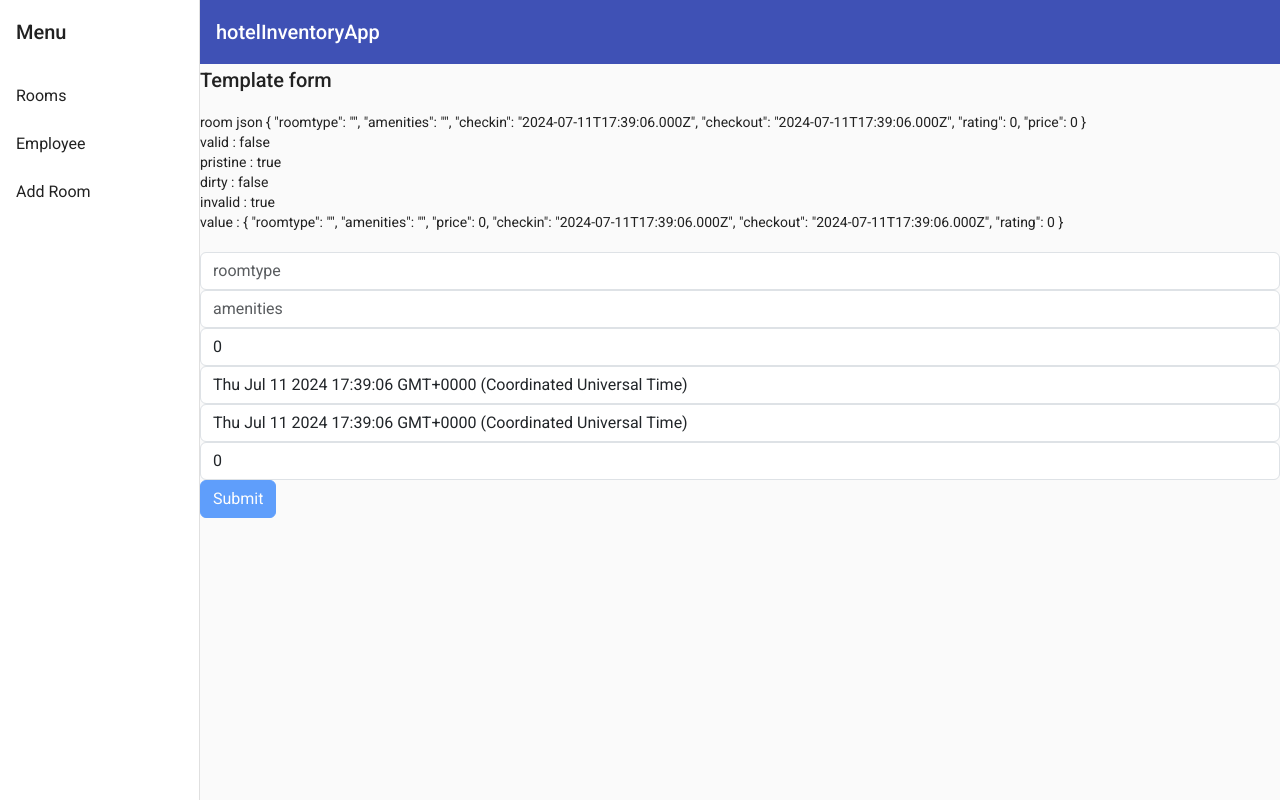
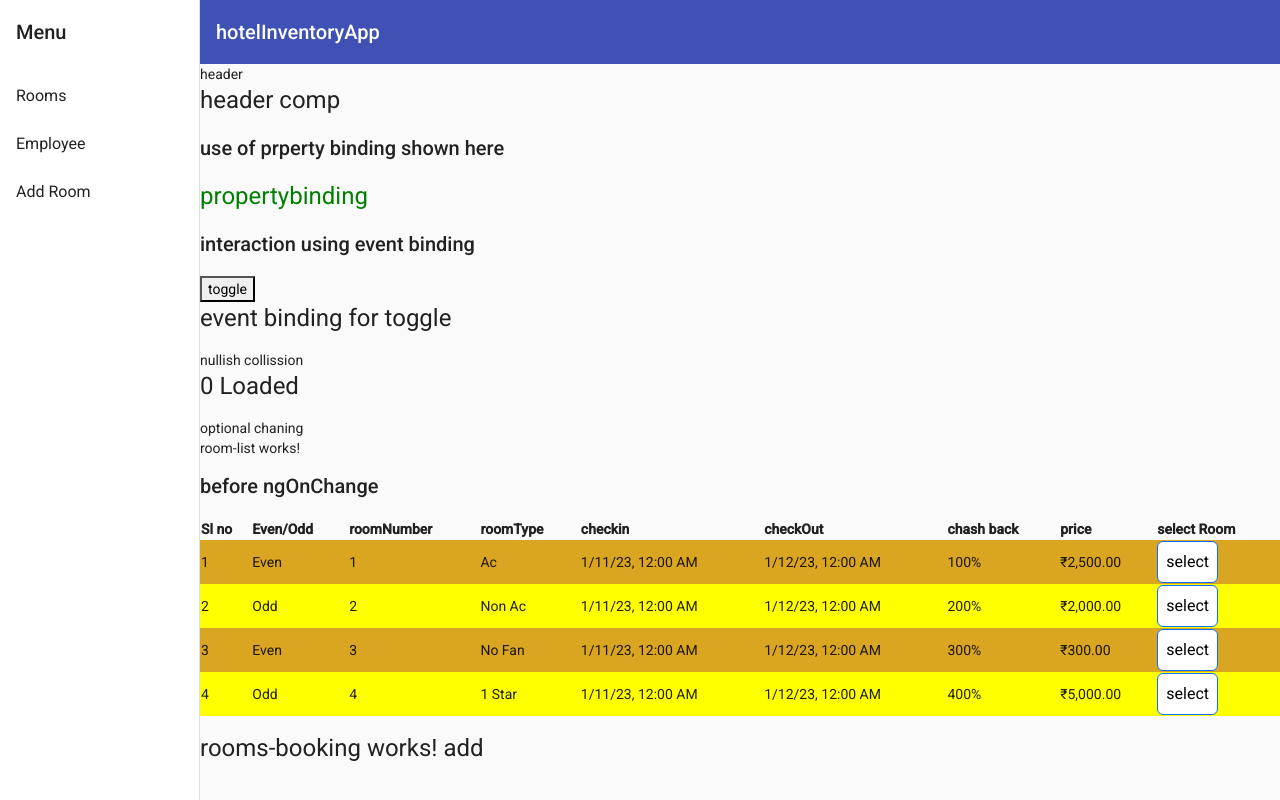
Before and after one commit to SrijanRM/a-zAngular, an Angular app: page /rooms/add in a window 1280 px wide. Built offline with nearby package versions, Linux system fonts and the light colour scheme; no server answers.

Commit message:
nested r

```diff
--- a/src/app/rooms/rooms-booking/rooms-booking.component.html
+++ b/src/app/rooms/rooms-booking/rooms-booking.component.html
@@ -1 +1,2 @@
-<p>rooms-booking works! {{id$ | async}}</p>
+
+<h1>rooms-booking works! {{id$ | async}}</h1>
--- a/src/app/rooms/rooms.component.html
+++ b/src/app/rooms/rooms.component.html
@@ -20,3 +20,5 @@
 <div *ngIf="room?.availableRooms">
     <app-room-list [title]="childTitle" [Room]="roomList" (roomSelected)="roomSelected($event)"></app-room-list>
 </div>
+<!-- 12:20:00 -->
+<router-outlet></router-outlet>
```
Also changed, not shown: src/app/rooms/rooms-routing.module.ts (+9 -4 lines).
